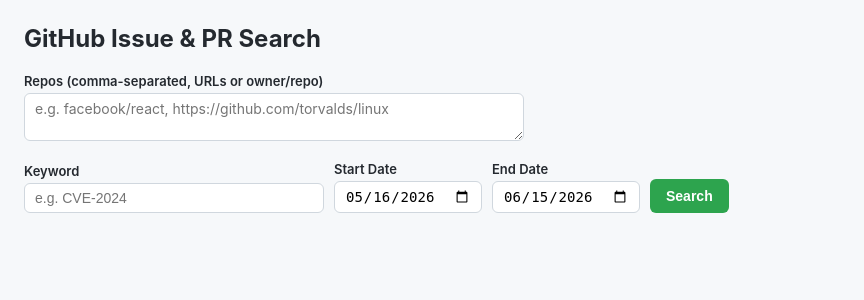
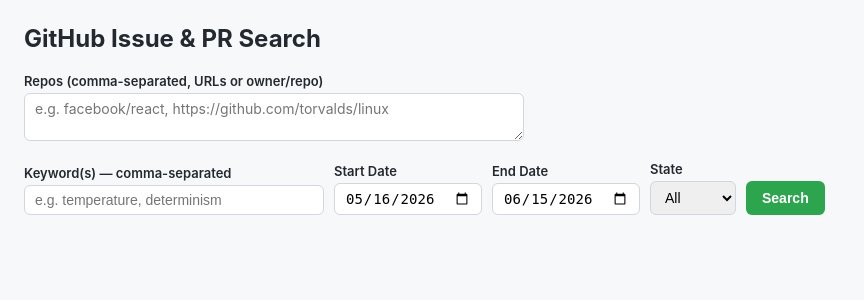
Before and after one commit to hrishinave/URAP, a Flask app: page / in a window 1280 px wide. Shown: the top 300 px of the page, without its empty margins (0-864 px from the left). Run offline with Flask 3, Linux system fonts and the light colour scheme.

Commit message:
Update GitHub search tool: multi-keyword AND search, state filter, bigger checkboxes
Co-Authored-By: Claude Opus 4.6 <noreply@anthropic.com>

```diff
--- a/app.py
+++ b/app.py
@@ -155,14 +155,16 @@ def paginate_query(query, per_page=DEFAULT_PER_PAGE):
     return items, total_count
 
 
-def _search_repo(keyword, repo, start_date, end_date, per_page=DEFAULT_PER_PAGE):
+def _search_repo(keywords, repo, start_date, end_date, state=None, per_page=DEFAULT_PER_PAGE):
     """Search issues in a specific repo with date-range bisection."""
     all_items = []
     stack = [(start_date, end_date)]
+    keyword_part = " ".join(f'"{kw}"' for kw in keywords)
+    state_part = f" is:{state}" if state else ""
 
     while stack:
         s, e = stack.pop()
-        query = f'"{keyword}" is:issue repo:{repo} created:{s}..{e}'
+        query = f'{keyword_part} is:issue repo:{repo}{state_part} created:{s}..{e}'
         logger.info("Searching: %s", query)
 
         # Fetch first page to check total_count
@@ -208,14 +210,14 @@ def _search_repo(keyword, repo, start_date, end_date, per_page=DEFAULT_PER_PAGE)
     return all_items
 
 
-def search_github(keyword, repos, start_date, end_date, per_page=DEFAULT_PER_PAGE):
+def search_github(keywords, repos, start_date, end_date, state=None, per_page=DEFAULT_PER_PAGE):
     """Search issues across the given repos."""
     items = []
     errors = []
     for repo in repos:
-        logger.info("Searching repo: %s", repo)
+        logger.info("Searching repo: %s for keywords: %s state: %s", repo, keywords, state or "all")
         try:
-            items += _search_repo(keyword, repo, start_date, end_date, per_page)
+            items += _search_repo(keywords, repo, start_date, end_date, state=state, per_page=per_page)
         except Exception as exc:
             msg = f"{repo}: {exc}"
             logger.error("Failed to search %s", msg)
@@ -254,9 +256,10 @@ def api_search():
     repos_raw = request.args.get("repos", "").strip()
     start = request.args.get("start_date", "").strip()
     end = request.args.get("end_date", "").strip()
+    state = request.args.get("state", "").strip() or None
 
     if not keyword:
-        return jsonify({"error": "Missing keyword"}), 400
+        return jsonify({"error": "Missing keyword(s)"}), 400
     if not repos_raw:
         return jsonify({"error": "Missing repos"}), 400
 
@@ -288,8 +291,13 @@ def api_search():
     if not token:
         return jsonify({"error": "GITHUB_TOKEN environment variable not set"}), 500
 
+    # Parse keywords: comma-separated
+    keywords = [k.strip() for k in keyword.split(",") if k.strip()]
+    if not keywords:
+        return jsonify({"error": "Missing keyword(s)"}), 400
+
     try:
-        raw_items, search_errors = search_github(keyword, repos, start_date, end_date)
+        raw_items, search_errors = search_github(keywords, repos, start_date, end_date, state=state)
     except Exception as exc:
         logger.exception("Search failed")
         return jsonify({"error": str(exc)}), 500
@@ -297,12 +305,13 @@ def api_search():
     # Deduplicate by URL
     seen = set()
     results = []
+    keyword_label = ", ".join(keywords)
     for item in raw_items:
         url = item.get("html_url", "")
         if url in seen:
             continue
         seen.add(url)
-        results.append(transform_item(item, keyword))
+        results.append(transform_item(item, keyword_label))
 
     resp = {"total": len(results), "results": results}
     if search_errors:
--- a/templates/index.html
+++ b/templates/index.html
@@ -28,6 +28,8 @@
         .state-open { color: #2da44e; }
         .state-closed { color: #cf222e; }
         .results-wrap { max-height: 75vh; overflow-y: auto; border-radius: 6px; }
+        .check-cell { cursor: pointer; }
+        .check-cell input[type="checkbox"] { width: 20px; height: 20px; cursor: pointer; }
     </style>
 </head>
 <body>
@@ -41,8 +43,8 @@
     </div>
     <div class="search-form">
         <div class="field">
-            <label for="keyword">Keyword</label>
-            <input type="text" id="keyword" placeholder='e.g. CVE-2024' />
+            <label for="keyword">Keyword(s) — comma-separated</label>
+            <input type="text" id="keyword" placeholder='e.g. temperature, determinism' />
         </div>
         <div class="field">
             <label for="start">Start Date</label>
@@ -51,6 +53,14 @@
         <div class="field">
             <label for="end">End Date</label>
             <input type="date" id="end" />
+        </div>
+        <div class="field">
+            <label for="state">State</label>
+            <select id="state" style="padding:6px 10px; border:1px solid #d0d7de; border-radius:6px; font-size:14px; height:34px;">
+                <option value="">All</option>
+                <option value="open">Open</option>
+                <option value="closed">Closed</option>
+            </select>
         </div>
         <button id="searchBtn" onclick="doSearch()">Search</button>
     </div>
@@ -104,6 +114,7 @@
             const repos = document.getElementById("repos").value.trim();
             const start = document.getElementById("start").value;
             const end = document.getElementById("end").value;
+            const state = document.getElementById("state").value;
             const btn = document.getElementById("searchBtn");
             const status = document.getElementById("status");
             const error = document.getElementById("error");
@@ -122,6 +133,7 @@
 
             try {
                 const params = new URLSearchParams({ q: keyword, repos: repos, start_date: start, end_date: end });
+                if (state) params.set("state", state);
                 const resp = await fetch("/api/search?" + params);
                 const data = await resp.json();
 
@@ -149,7 +161,7 @@
                     const checked = investigated.has(r.url);
                     if (checked) tr.style.opacity = "0.5";
                     tr.innerHTML = `
-                        <td style="text-align:center;"><input type="checkbox" data-url="${esc(r.url)}" ${checked ? "checked" : ""} onchange="toggleInvestigated(this)"></td>
+                        <td class="check-cell" style="text-align:center;" onclick="this.querySelector('input').click()"><input type="checkbox" data-url="${esc(r.url)}" ${checked ? "checked" : ""} onchange="toggleInvestigated(this)" onclick="event.stopPropagation()"></td>
                         <td>${esc(r.repo)}</td>
                         <td><a href="${esc(r.url)}" target="_blank">${esc(r.title)}</a></td>
                         <td class="${stateClass}">${esc(r.state)}</td>
```
Also changed, not shown: 1 other file.
